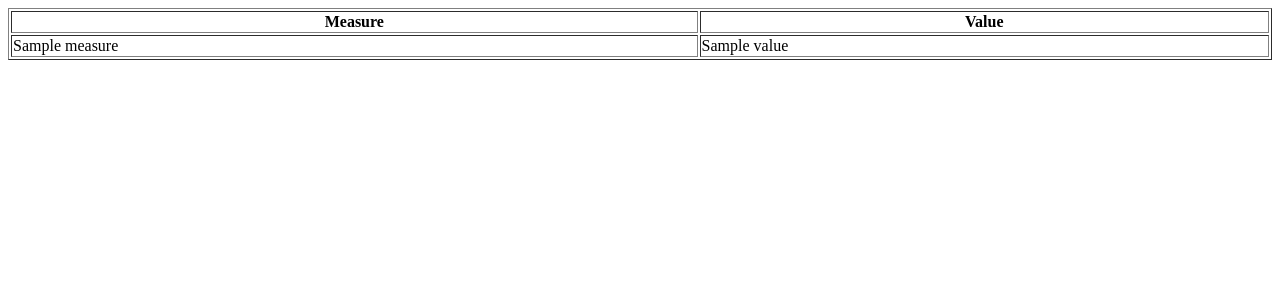
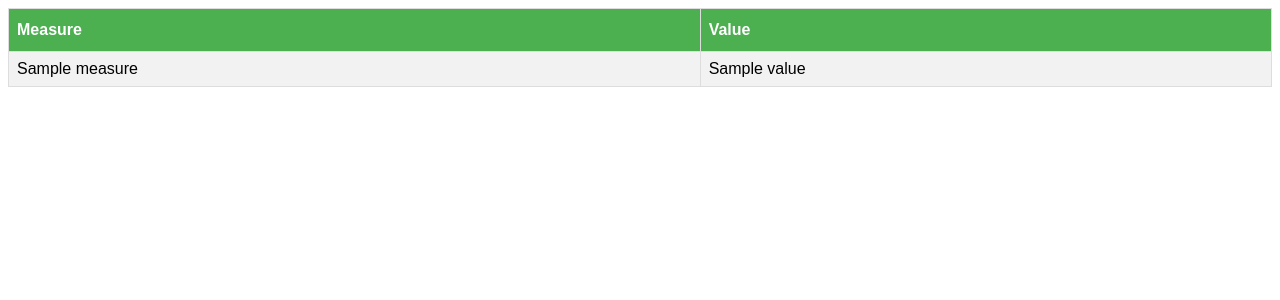
Before and after one commit to juftin/adjuftments, a Flask app: template adjuftments/rest_api/templates/dashboard.html in a window 1280 px wide. Shown: the top 300 px of the page. Run offline with Flask 2, Linux system fonts and the light colour scheme; the template is opened without the code that fills it: most values are stand-ins (such as "Sample title", 1, 10 or a date in 2020); parts of the project's set-up code (start-up, migrations or seed data) failed here and were passed over.

Commit message:
HTML Update

```diff
--- a/adjuftments/rest_api/templates/dashboard.html
+++ b/adjuftments/rest_api/templates/dashboard.html
@@ -1,17 +1,6 @@
 <!DOCTYPE html>
 <html lang="">
 <head>
-    <script async="" src="https://www.googletagmanager.com/gtag/js?id=UA-178537159-1"></script>
-    <script>
-        window.dataLayer = window.dataLayer || [];
-
-        function gtag() {
-            dataLayer.push(arguments);
-        }
-
-        gtag('js', new Date());
-        gtag('config', 'UA-178537159-1');
-    </script>
     <meta charset="utf-8">
     <meta name="viewport" content="width=device-width, initial-scale=1, maximum-scale=1">
     <meta name="viewport" content="width=device-height, initial-scale=1, maximum-scale=1">
@@ -20,11 +9,42 @@
     <title>adjuftments: Dashboard</title>
     <link rel="shortcut icon"
           href="https://raw.githubusercontent.com/juftin/resume/master/resume/web/favicon.png">
+    <style>
+        #dashboard {
+            font-family: Arial, Helvetica, sans-serif;
+            border-collapse: collapse;
+            width: 100%;
+        }
+
+        #dashboard td, #dashboard th {
+            border: 1px solid #ddd;
+            text-align: left;
+            padding: 8px;
+        }
+
+        #dashboard tr:nth-child(even) {
+            background-color: #f2f2f2;
+        }
+
+        #dashboard tr:hover {
+            background-color: #ddd;
+        }
+
+        #dashboard th {
+            padding-top: 12px;
+            padding-bottom: 12px;
+            text-align: left;
+            background-color: #4CAF50;
+            color: white;
+        }
+    </style>
+
 </head>
 
 <body>
 
-<table style="width:100%" , border="1" , aria-describedby="Adjuftments Dashboard Data">
+<table id="dashboard" style="width:100%" , border="1" ,
+       aria-describedby="Adjuftments Dashboard Data">
     <tr>
         <th scope="col">Measure</th>
         <th scope="col">Value</th>
```
